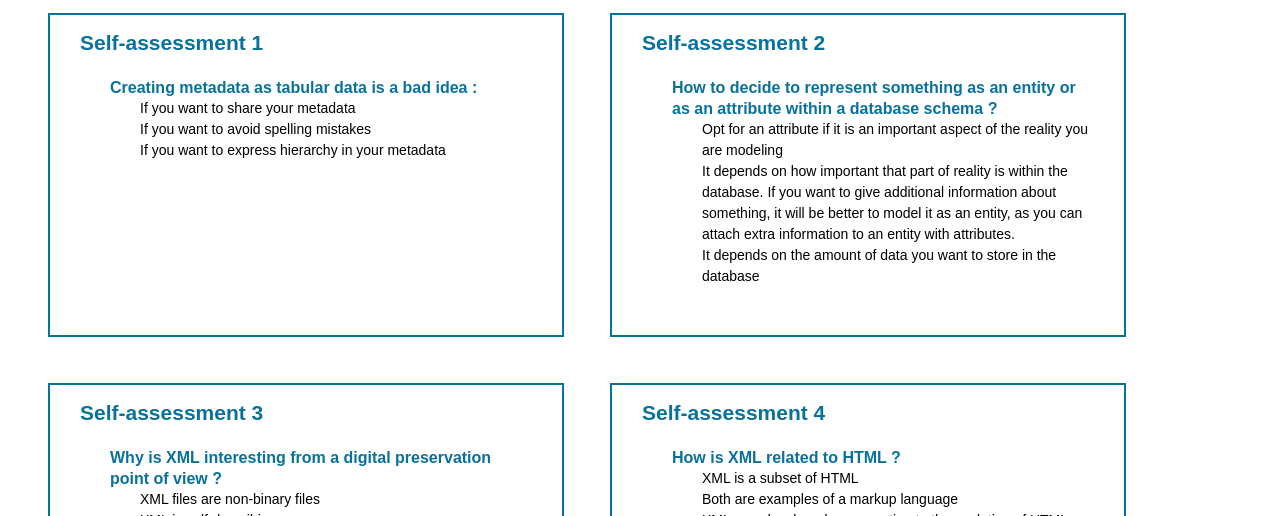
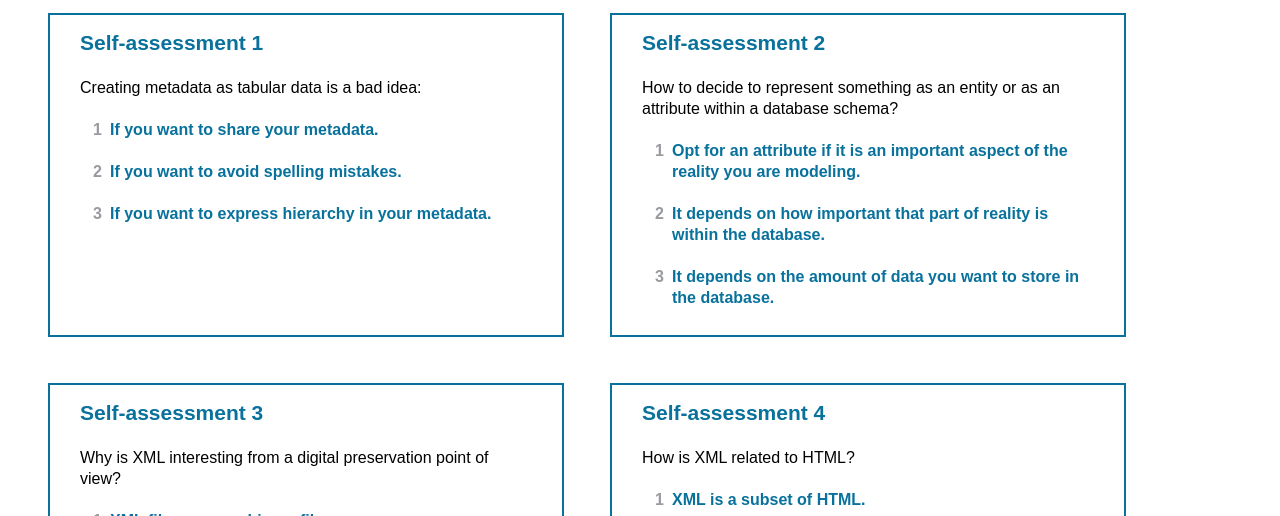
Before and after one commit to FreeYourMetadata/LinkedDataForLibrarians, a website: page modeling/index.html in a window 1280 px wide. Shown: the part 11484-12000 px from the top of the page. Drawn offline with Linux system fonts and the light colour scheme; a web font is replaced by a local one.

Commit message:
Style self-assessment of modeling.

```diff
--- a/modeling/index.html
+++ b/modeling/index.html
@@ -6,6 +6,7 @@
   <meta http-equiv="x-ua-compatible" content="ie=edge">
 	<meta name="viewport" content="width=device-width, initial-scale=1, maximum-scale=1">
 	<link rel="stylesheet" href="../styles/screen-16x10.css">
+	<link rel="stylesheet" href="../styles/custom.css">
 </head>
 <body class="shower list">
   <header class="caption">
@@ -1011,87 +1012,84 @@ based on this hierarchical view.</p>
         to be processed as XML, even if it's not a natural fit.</p></footer>
   </div>
 
-  <div class="slide" id="eval1">
+  <div class="evaluation slide" id="eval1">
     <h2>Self-assessment 1</h2>
-<ul>
-  <li>Creating metadata as tabular data is a bad idea :
-    <ul>
-      <li>If you want to share your metadata</li>
-      <!-- No, tabular data platform independent and very easy to exchange  -->
-      <li>If you want to avoid spelling mistakes</li>
-      <!-- Yes, flat files do not offer the possibility to ensure consistency when
-    encoding metadata  -->
-      <li>If you want to express hierarchy in your metadata</li>
-      <!-- Yes, tabular do not give the opportunity to express hierarchy. Relational
-    databases or XML seem then a better fit -->
-    </ul>
+    <p>Creating metadata as tabular data is a bad idea:</p>
+    <ol>
+      <li>
+        If you want to share your metadata.
+        <ul><li>No, tabular data is platform-independent and very easy to exchange</li></ul>
       </li>
-</ul>
+      <li class="correct">
+        If you want to avoid spelling mistakes.
+        <ul><li>Yes, flat files do not offer the possibility to ensure consistency when encoding metadata</li></ul>
+      </li>
+      <li class="correct">
+        If you want to express hierarchy in your metadata.
+        <ul><li>Yes, tabular do not give the opportunity to express hierarchy. Relational databases or XML seem then a better fit</li></ul>
+      </li>
+    </ol>
   </div>
 
-  <div class="slide" id="eval2">
+  <div class="evaluation slide" id="eval2">
     <h2>Self-assessment 2</h2>
-<ul>
-  <li>How to decide to represent something as an entity or as an
-    attribute within a database schema  ?
-    <ul>
-      <li>Opt for an attribute if it is an important aspect of the reality
-      you are modeling</li>
-      <!-- No! In that case an entity would be a better choice as you then can
-    further document the entity with the help of attributes -->
-      <li>It depends on how important that part of reality is within the
-      database. If you want to give additional information about something,
+    <p>How to decide to represent something as an entity or as an attribute within a database schema?</p>
+    <ol>
+      <li>
+        Opt for an attribute if it is an important aspect of the reality
+        you are modeling.
+        <ul><li>No! In that case an entity would be a better choice as you can
+    further document the entity with the help of attributes.</li></ul>
+      </li>
+      <li class="correct">
+        It depends on how important that part of reality is within the database.
+        <ul><li>Yes! If you want to give additional information about something,
       it will be better to model it as an entity, as you can attach extra information
-  to an entity with attributes.</li>
-      <!-- Yes! -->
-      <li>It depends on the amount of data you want to store in the database</li>
-      <!-- No, this is an irrelevant argument -->
-    </ul>
+      to an entity with attributes.</li></ul>
       </li>
-</ul>
+      <li class="correct">
+        It depends on the amount of data you want to store in the database.
+        <ul><li>No, this is an irrelevant argument.</li></ul>
+      </li>
+    </ol>
   </div>
 
-  <div class="slide" id="eval3">
+  <div class="evaluation slide" id="eval3">
     <h2>Self-assessment 3</h2>
-<ul>
-  <li>Why is XML interesting from a digital preservation point of view ?
-    <ul>
-      <li>XML files are non-binary files</li>
-      <!-- Yes, XML files are text files which can be opened and modified
-      by using a simple text editor and are independent of any particular software,
-      when compared for example with databases.
-     -->
-      <li>XML is self-describing</li>
-      <!-- Yes and no : XML tags allow to explicitely state the role of a specific
-    part of a document, but the interpretation of the name of a tag might be
-  problematic. The name of tag might quickly loose its meaning after a couple
-of years, especially when acronyms are used -->
-      <li>XML files take up less space then JSON</li>
-      <!-- No, JSON was actually developed as a reaction to the verbous
-    nature of XML and drastically reduces the amount of characters used to
-  represent data -->
-    </ul>
+    <p>Why is XML interesting from a digital preservation point of view?</p>
+    <ol>
+      <li class="correct">
+        XML files are non-binary files.
+        <ul><li>Yes, XML files are text files which can be opened and modified with a simple text editor and are independent of any particular software.</li></ul>
       </li>
-</ul>
+      <li class="half correct">
+        XML is self-describing.
+        <ul><li>Yes and no: XML tags allow to explicitly state the role of a specific part of a document, but the interpretation of the name of a tag might be problematic. The name of a tag might quickly lose its meaning after a couple of years, especially when acronyms are used.</li></ul>
+      </li>
+      <li>
+        XML files take up less space than JSON.
+        <ul><li>No, JSON was actually developed as a reaction to the verbose nature of XML and drastically reduces the amount of characters used to represent data.</li></ul>
+      </li>
+    </ol>
   </div>
 
-  <div class="slide" id="eval4">
+  <div class="evaluation slide" id="eval4">
     <h2>Self-assessment 4</h2>
-<ul>
-  <li> How is XML related to HTML ?
-    <ul>
-      <li>XML is a subset of HTML</li>
-      <!-- No, XML is a meta-markup language whereas HTML is simply a markup language -->
-      <li>Both are examples of a markup language</li>
-      <!-- The precise answer is no, as XML is a meta-markup language : you
-    have the possibility to define your own tags. HTML is simply a markup language
-  with pre-defined tags. -->
-      <li>XML was developed as a reaction to the evolution of HTML from markup to makeup</li>
-      <!-- Yes! Towards the end of the 1990s, browsers proposed tags such as <blink> which
-    merely had an esthetical role, undermining the potential for a smarter Web -->
-    </ul>
+    <p>How is XML related to HTML?</p>
+    <ol>
+      <li>
+        XML is a subset of HTML.
+        <ul><li>No, XML is a meta-markup language whereas HTML is simply a markup language.</li></ul>
       </li>
-</ul>
+      <li>
+        Both are examples of a markup language.
+        <ul><li>The precise answer is no, as XML is a meta-markup language: you have the possibility to define your own tags. HTML is simply a markup language with pre-defined tags.</li></ul>
+      </li>
+      <li class="correct">
+        XML was developed as a reaction to the evolution of HTML from markup to makeup.
+        <ul><li>Yes! Towards the end of the 1990s, browsers proposed tags such as <code>&lt;blink&gt;</code> which merely had an aesthetic role, undermining the potential for a smarter Web.</li></ul>
+        </li>
+    </ol>
   </div>
 
   <div class="progress"></div>
--- a/styles/custom.css
+++ b/styles/custom.css
@@ -21,16 +21,20 @@
   transition: max-height .3s;
 }
 .slide.evaluation ol > li.selected > ul {
-  max-height: 6em;
+  max-height: 7em;
   transition: max-height 1s;
 }
 .slide.evaluation ol > li.selected,
 .slide.evaluation ol > li > ul * {
-  color: #c40909;
+  color: #C40909;
 }
 .slide.evaluation ol > li.correct.selected,
 .slide.evaluation ol > li.correct > ul * {
-  color: #5a9310;
+  color: #5A9310;
+}
+.slide.evaluation ol > li.half.correct.selected,
+.slide.evaluation ol > li.half.correct > ul * {
+  color: #CC4320;
 }
 
 /* Do and dont's */
```
Lines whose indentation alone changed are shown as unchanged.
